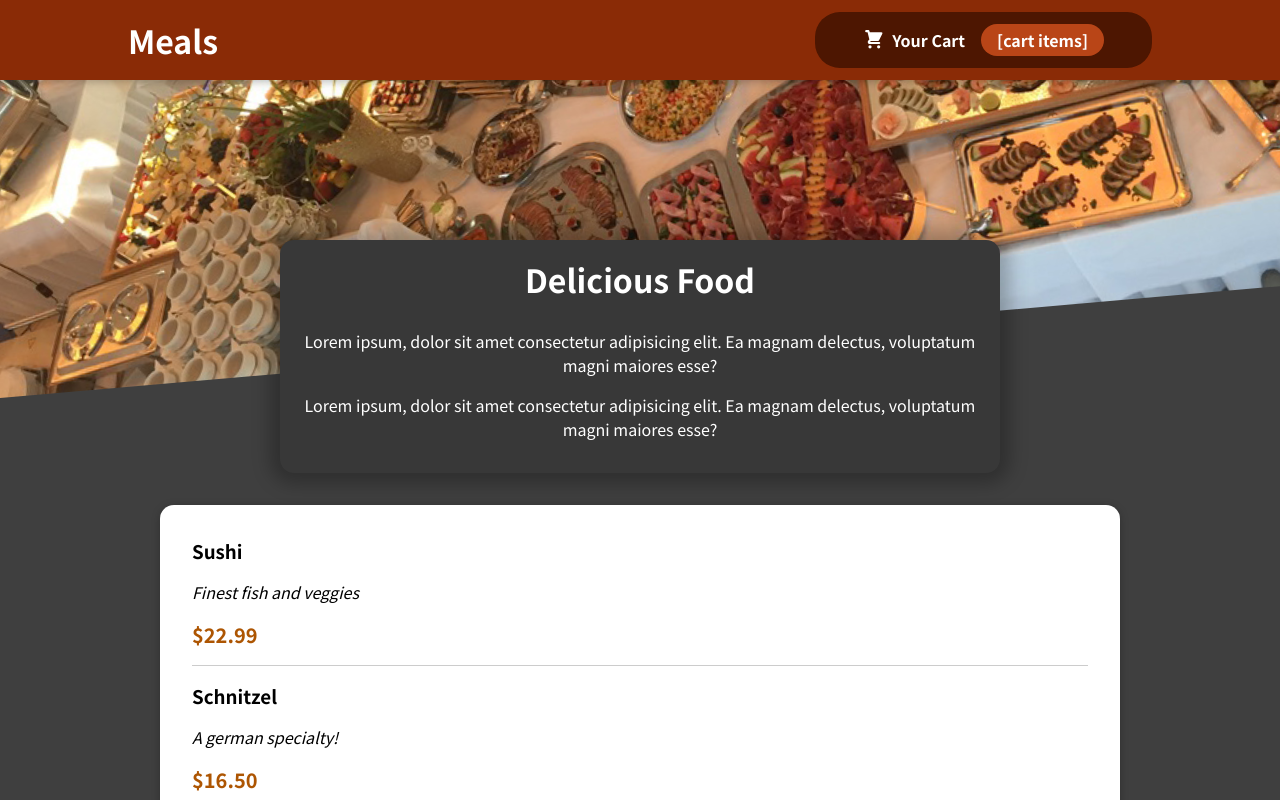
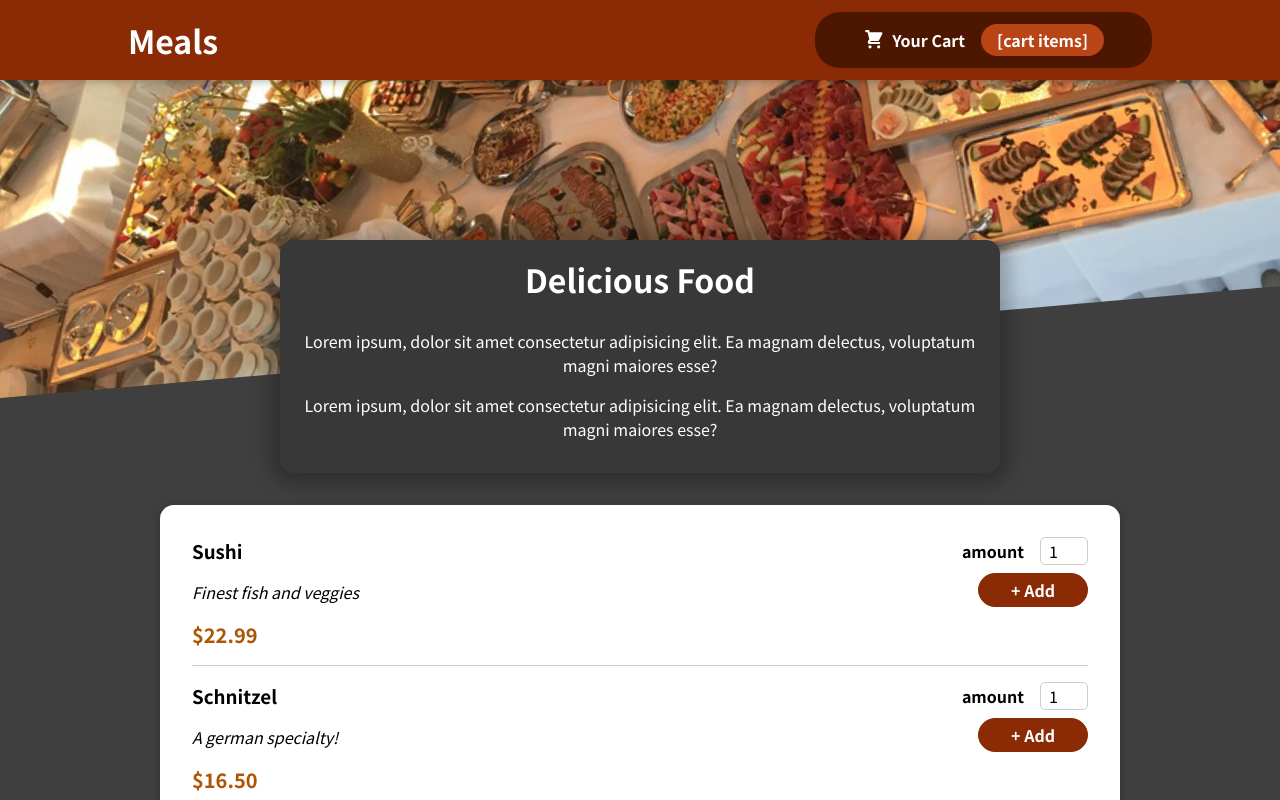
Before and after one commit to Stav93/--Food-Order-App---React-practice, a React (Create React App) app: page / in a window 1280 px wide. Shown: the top 800 px of the page. Built offline with nearby package versions, Linux system fonts and the light colour scheme.

Commit message:
adding the mealItemForm and the input comp.

```diff
--- a/src/components/Meals/AvailableMeals.jsx
+++ b/src/components/Meals/AvailableMeals.jsx
@@ -25,7 +25,7 @@
   {
     id: "m4",
     name: "Green Bowl",
-    description: "Healthy...and green...",
+    description: "Healthy... and green...",
     price: 18.99,
   },
 ];
--- a/src/components/Meals/MealItem/MealItem.jsx
+++ b/src/components/Meals/MealItem/MealItem.jsx
@@ -1,4 +1,5 @@
 import React from "react";
+import MealItemForm from "./MealItemForm"
 import classes from "./MealItem.module.css";
 
 function MealItem({ name, description, price, id }) {
@@ -13,7 +14,9 @@
         <p className={classes.description}>{description}</p>
         <span className={classes.price}>{price2}</span>
       </div>
-      <div></div>
+      <div>
+        <MealItemForm/>
+      </div>
     </li>
   );
 }
--- a/src/components/Meals/MealItem/MealItemForm.jsx
+++ b/src/components/Meals/MealItem/MealItemForm.jsx
@@ -0,0 +1,24 @@
+import React from "react";
+import Input from "../../UI/Input";
+import classes from "./MealItemForm.module.css";
+
+function MealItemForm({}) {
+  return (
+    <form action="" className={classes.form}>
+      <Input
+        label="amount"
+        input={{
+          id: "amount",
+          type: "number",
+          min: "1",
+          max: "5",
+          step: "1",
+          defaultValue: "1",
+        }}
+      />
+      <button>+ Add</button>
+    </form>
+  );
+}
+
+export default MealItemForm;
--- /dev/null
+++ b/src/components/UI/Input.jsx
@@ -0,0 +1,13 @@
+import React from 'react'
+import classes from "./Input.module.css"
+
+function Input({label, input}) {
+  return (
+    <div className={classes.input}>
+      <label htmlFor={input.id}>{label}</label>
+      <input {...input} />
+    </div>
+  )
+}
+
+export default Input
--- /dev/null
+++ b/src/components/UI/Input.module.css
@@ -0,0 +1,18 @@
+.input {
+  display: flex;
+  align-items: center;
+  margin-bottom: 0.5rem;
+}
+
+.input label {
+  font-weight: bold;
+  margin-right: 1rem;
+}
+
+.input input {
+  width: 3rem;
+  border-radius: 5px;
+  border: 1px solid #ccc;
+  font: inherit;
+  padding-left: 0.5rem;
+}
```
Also changed, not shown: 1 other file (tests, documents, lock files or other folders).
